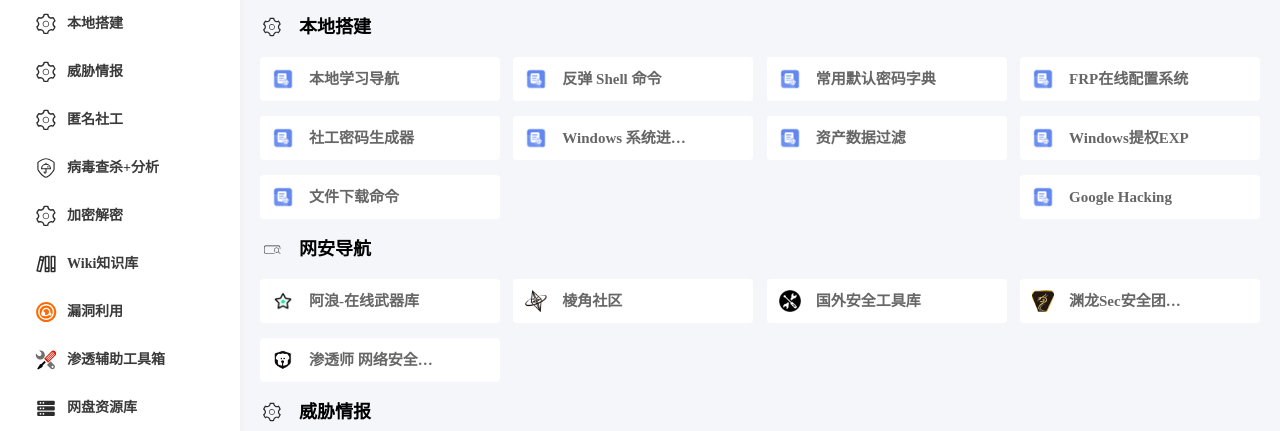
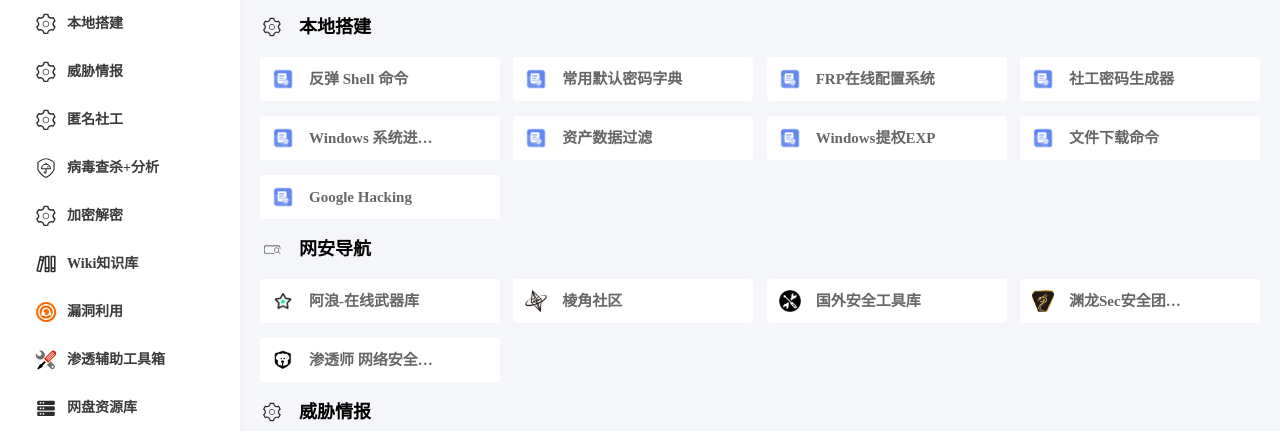
Before and after one commit to Acczdy/Test-tools, a plain HTML site: page Tools/index/index.html in a window 1280 px wide. Shown: the part 113-544 px from the top of the page. Drawn offline with Linux system fonts and the light colour scheme; a web font is replaced by a local one.

Commit message:
Update index.html

```diff
--- a/Tools/index/index.html
+++ b/Tools/index/index.html
@@ -725,9 +725,6 @@
      </svg>本地搭建
     </div>
     <div class="site-list">
-<div class="list urllist visible" id="id_81" data-id="81" data-url="./files/本地学习导航.html">
-      <a rel="nofollow" href="./files/tools/本地学习导航.html" target="_blank"><img src="./files/img/default-icon.png" alt="本地学习导航" /><p class="name">本地学习导航</p><p class="desc"></p></a>
-     </div>
      <div class="list urllist visible" id="id_81" data-id="81" data-url="../Reverse-Shell_Web_Tools/Reverse-Shell_Web_Tools.html">
       <a rel="nofollow" href="../Reverse-Shell_Web_Tools/Reverse-Shell_Web_Tools.html" target="_blank"><img src="./files/img/default-icon.png" alt="反弹shell命令一键生成" /><p class="name">反弹 Shell 命令</p><p class="desc"></p></a>
      </div>
```
